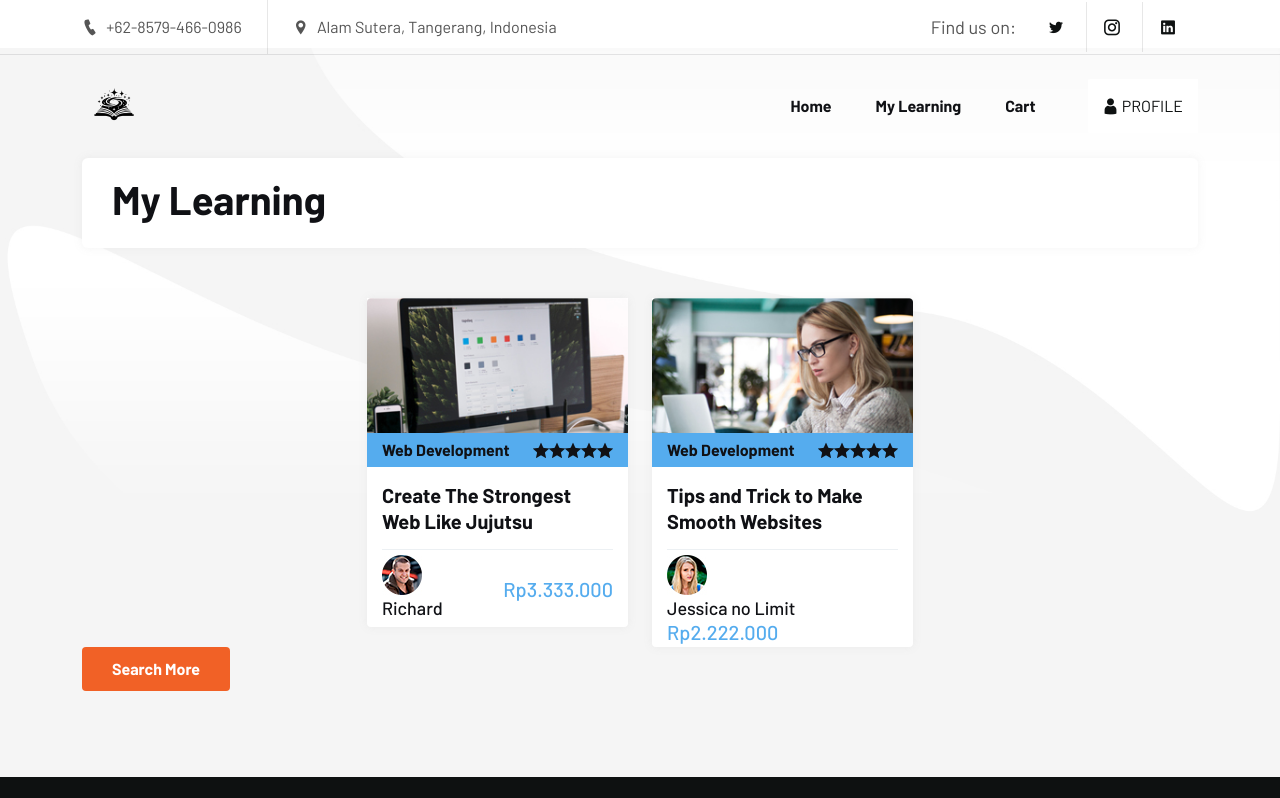
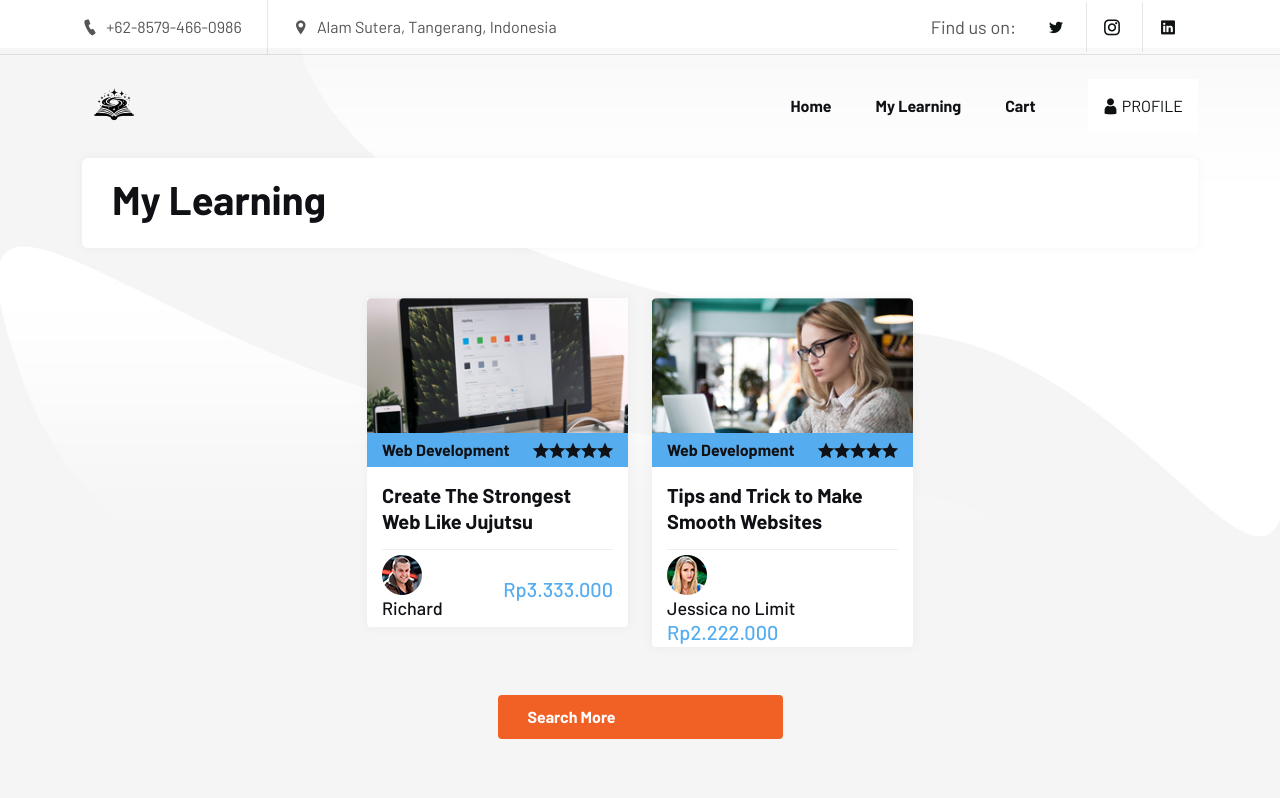
Before and after one commit to LeonardiDaVinci/unicourse, a React (Create React App) app in the folder frontend/: page /mylearning in a window 1280 px wide. Shown: the top 798 px of the page. Built offline with nearby package versions, Linux system fonts and the light colour scheme.

Commit message:
breakline

```diff
--- a/frontend/src/component/learning.jsx
+++ b/frontend/src/component/learning.jsx
@@ -90,7 +90,9 @@ const Learning = () => {
                         }
                     </div>
                 </div>
-                <div className="course-enroll justify-content-center">
+                <br />
+                <br />
+                <div className="course-enroll row g-4 justify-content-center row-cols-xl-4 row-cols-lg-3 row-cols-md-2 row-cols-1 course-filter">
                     <Link to="/homelog" className="lab-btn"><span>Search More</span></Link>
                 </div>
             </div>
```
